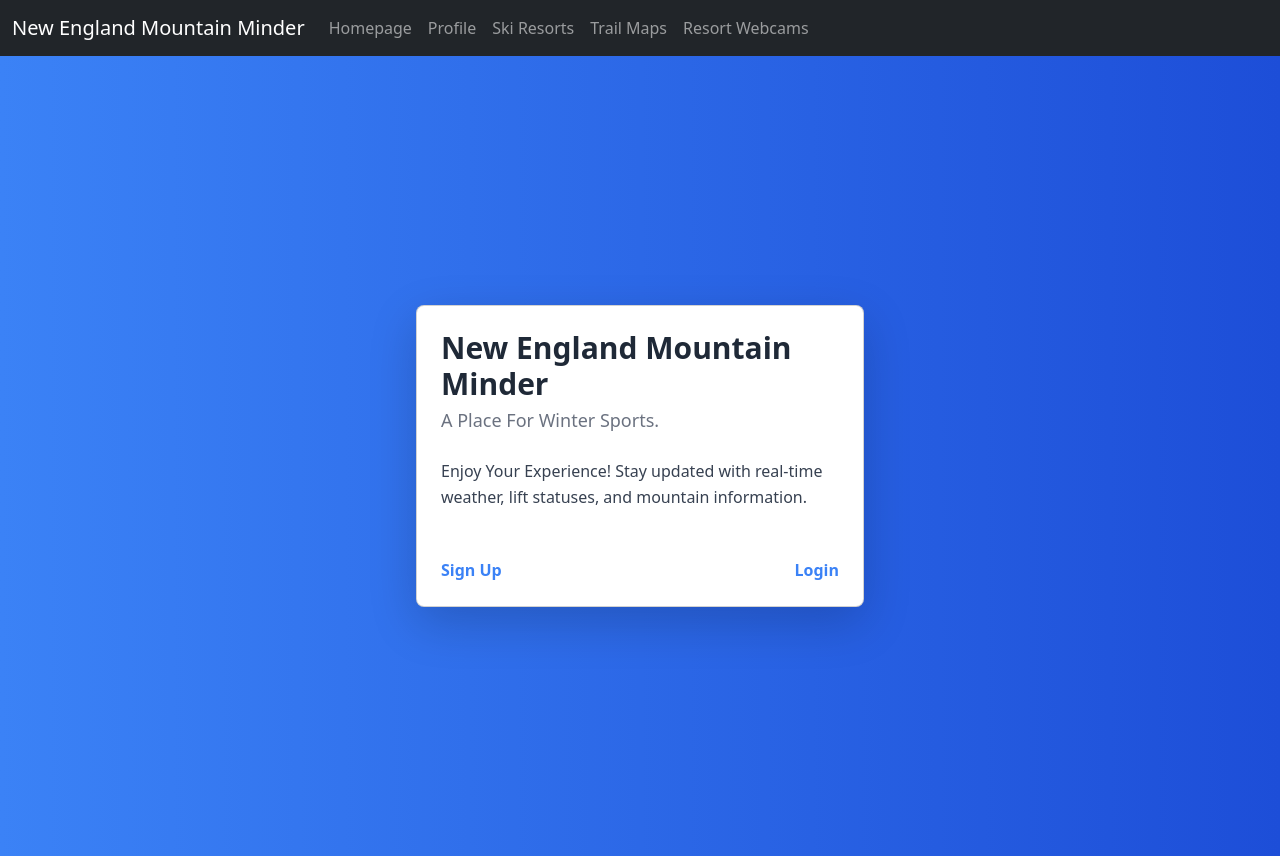
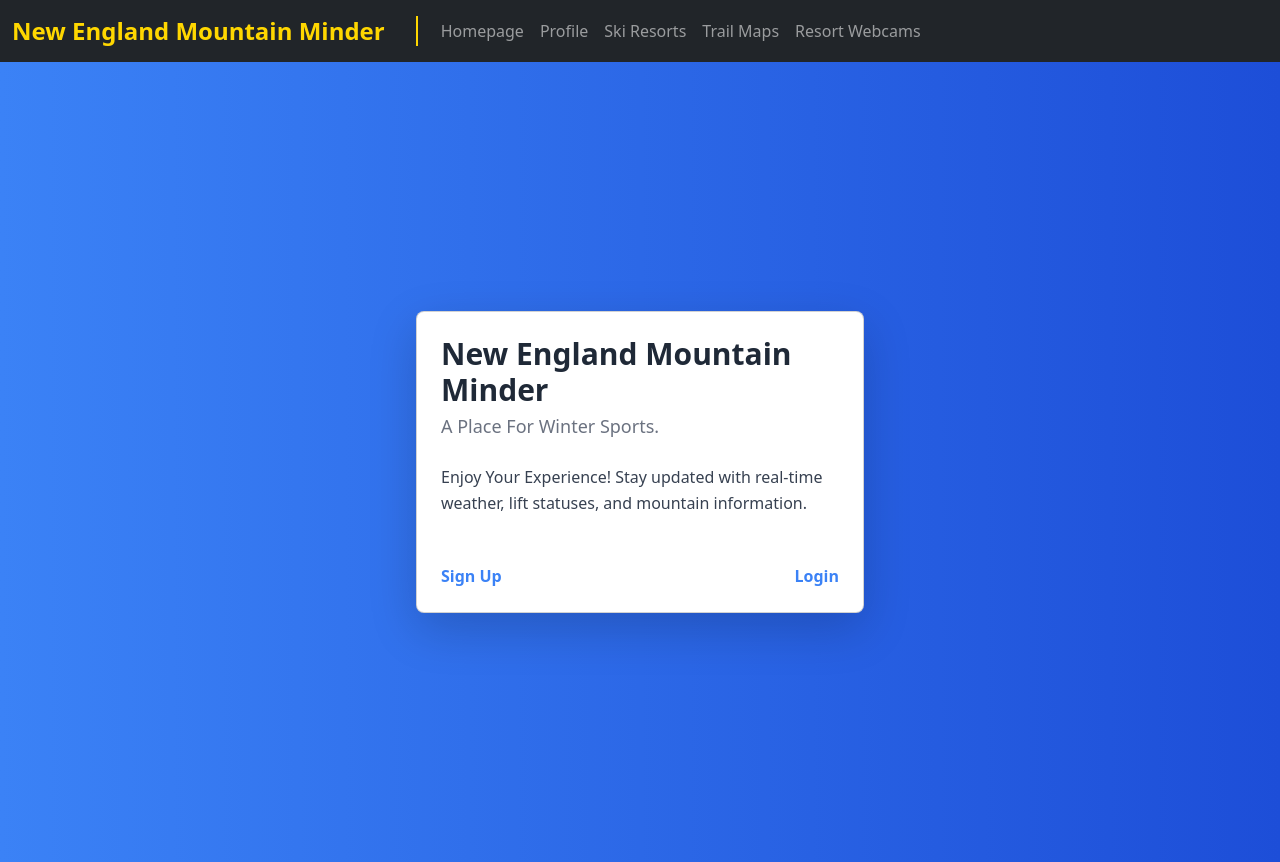
Before and after one commit to JashATSSU/New-england-ski, a React (Create React App) app in the folder frontend/: page / in a window 1280 px wide. Built offline with nearby package versions, Linux system fonts and the light colour scheme.

Commit message:
navbar change

```diff
--- a/frontend/src/components/navbar.js
+++ b/frontend/src/components/navbar.js
@@ -1,4 +1,3 @@
-// src/components/navbar.js
 import React, { useEffect, useState } from "react";
 import { getUserInfo } from '../utilities/decodeJwt';
 import Container from 'react-bootstrap/Container';
@@ -18,8 +17,15 @@ export default function Navbar() {
   return (
     <ReactNavbar bg="dark" variant="dark">
       <Container>
-        {/* Use the NavBar brand as a primary navigation link */}
-        <ReactNavbar.Brand href="/">New England Mountain Minder</ReactNavbar.Brand>
+        {/* Brand Name Styling */}
+        <ReactNavbar.Brand
+          href="/"
+          style={{ fontSize: '1.5rem', fontWeight: 'bold', color: '#FFD700' }} // Gold color
+        >
+          New England Mountain Minder
+        </ReactNavbar.Brand>
+        {/* Divider */}
+        <div style={{ borderLeft: '2px solid #FFD700', height: '30px', margin: '0 15px' }} />
         <Nav className="me-auto">
           <Nav.Link href="/home">Homepage</Nav.Link>
           <Nav.Link href="/privateUserProfile">Profile</Nav.Link>
```
